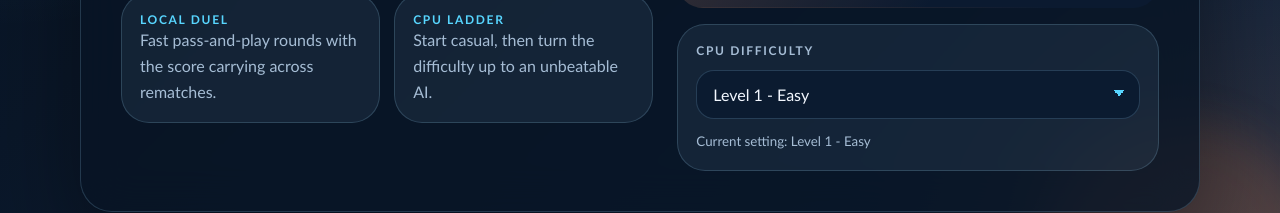
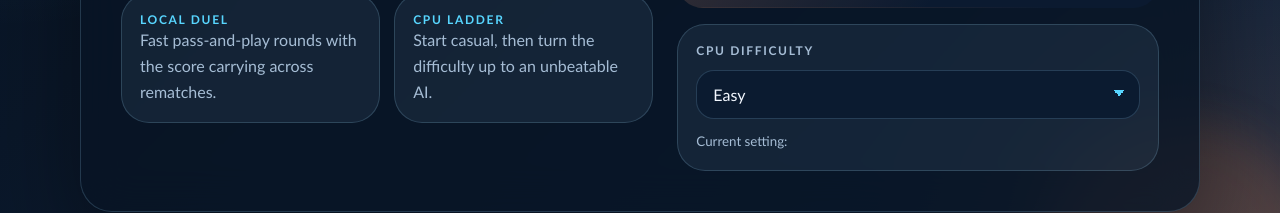
Before and after one commit to raeesuzann/advanced-se-assignment-2, a React app: page / in a window 1280 px wide. Shown: the part 484-697 px from the top of the page. Built offline with nearby package versions, Linux system fonts and the light colour scheme; the HTML template or start-up script is replaced by a standard one.

Commit message:
Menu Feature for TicTacToe Game

```diff
--- a/src/components/Menu.jsx
+++ b/src/components/Menu.jsx
@@ -10,11 +10,7 @@ export default function Menu({
 }) {
     // Define the available difficulty levels for the AI opponent, each with a corresponding label for display in the dropdown menu
     const levels = [
-        { value: 1, label: "Level 1 - Easy" },
-        { value: 2, label: "Level 2 - Normal" },
-        { value: 3, label: "Level 3 - Medium" },
-        { value: 4, label: "Level 4 - Hard" },
-        { value: 5, label: "Level 5 - Unbeatable" }
+        { value: 0, label: "Easy" },
 
     ];
     // Render the main menu with options for game modes, AI difficulty selection, and theme toggling
```
